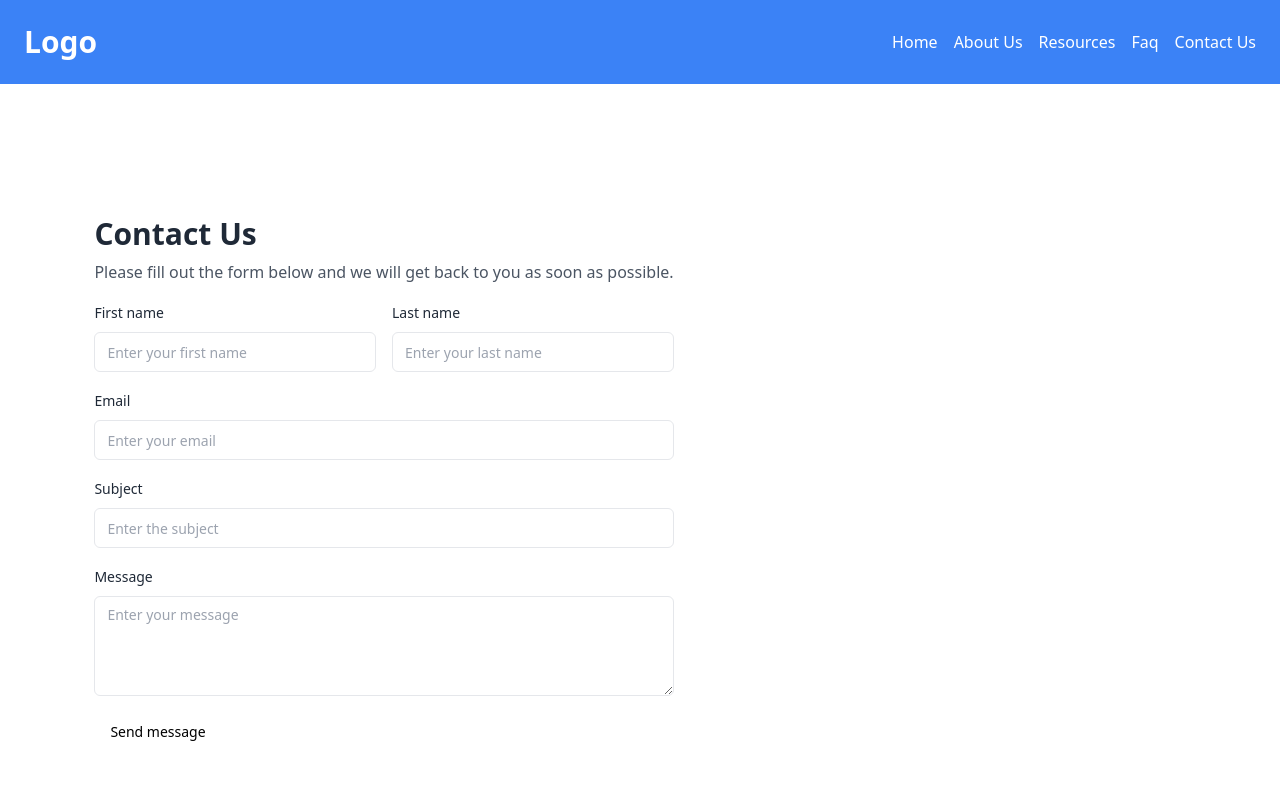
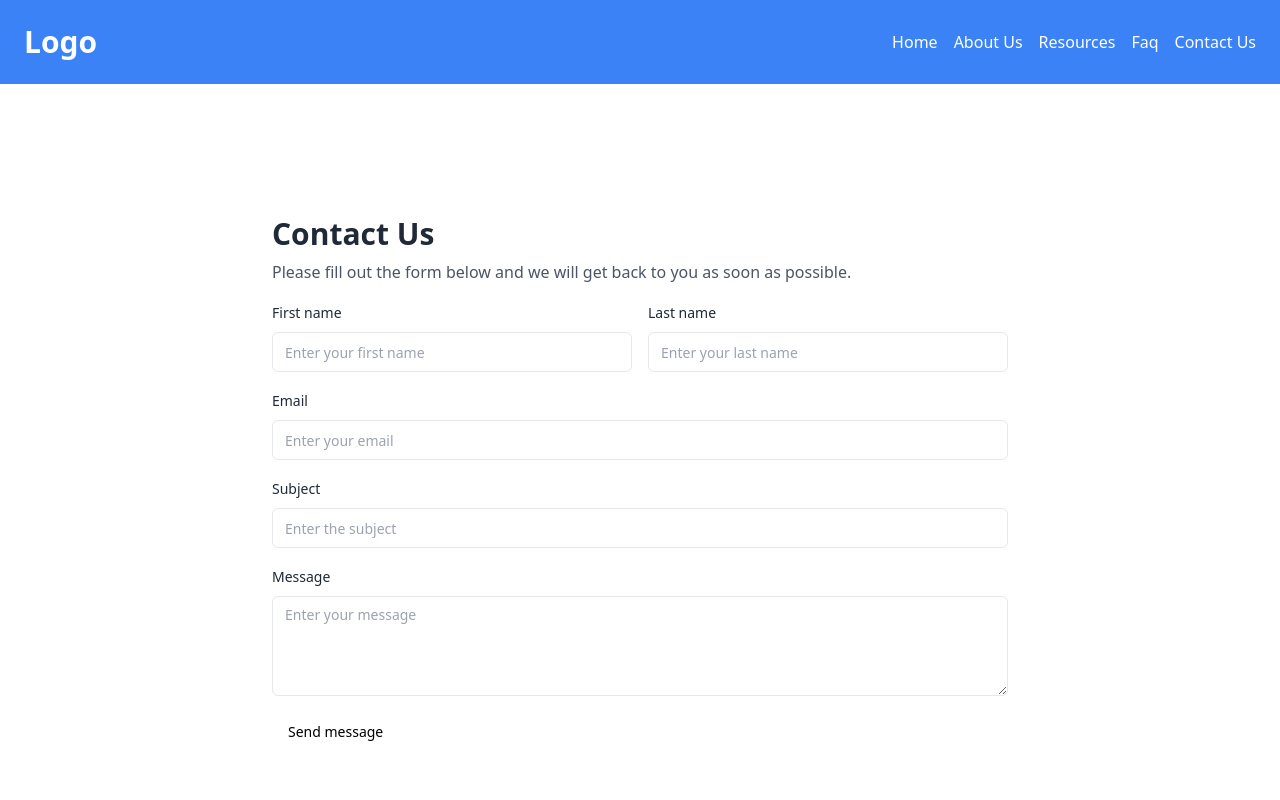
Before and after one commit to ericvpineda/mental-wellness-hub, a React (Create React App) app in the folder frontend/: page /contact-us in a window 1280 px wide. Shown: the top 800 px of the page. Built offline with nearby package versions, Linux system fonts and the light colour scheme.

Commit message:
contact us center in middle of page

```diff
--- a/frontend/src/routes/ContactUs/index.js
+++ b/frontend/src/routes/ContactUs/index.js
@@ -2,7 +2,8 @@ import React from "react";
 
 const ContactUs = () => {
     return (
-        <div className="container grid max-w-3xl min-h-screen place-content-center px-4 space-y-4">
+        <div className="flex items-center justify-center h-screen">
+            <div className="max-w-3xl w-full p-4 space-y-4">
                 <div className="space-y-2">
                     <h1 className="text-3xl font-bold text-gray-800 dark:text-gray-200">Contact Us</h1>
                     <p className="text-gray-600 dark:text-gray-400">
@@ -83,6 +84,7 @@ const ContactUs = () => {
                 </button>
             </div>
         </div>
+        </div>
     )
 }
 
```
Lines whose indentation alone changed are shown as unchanged.
